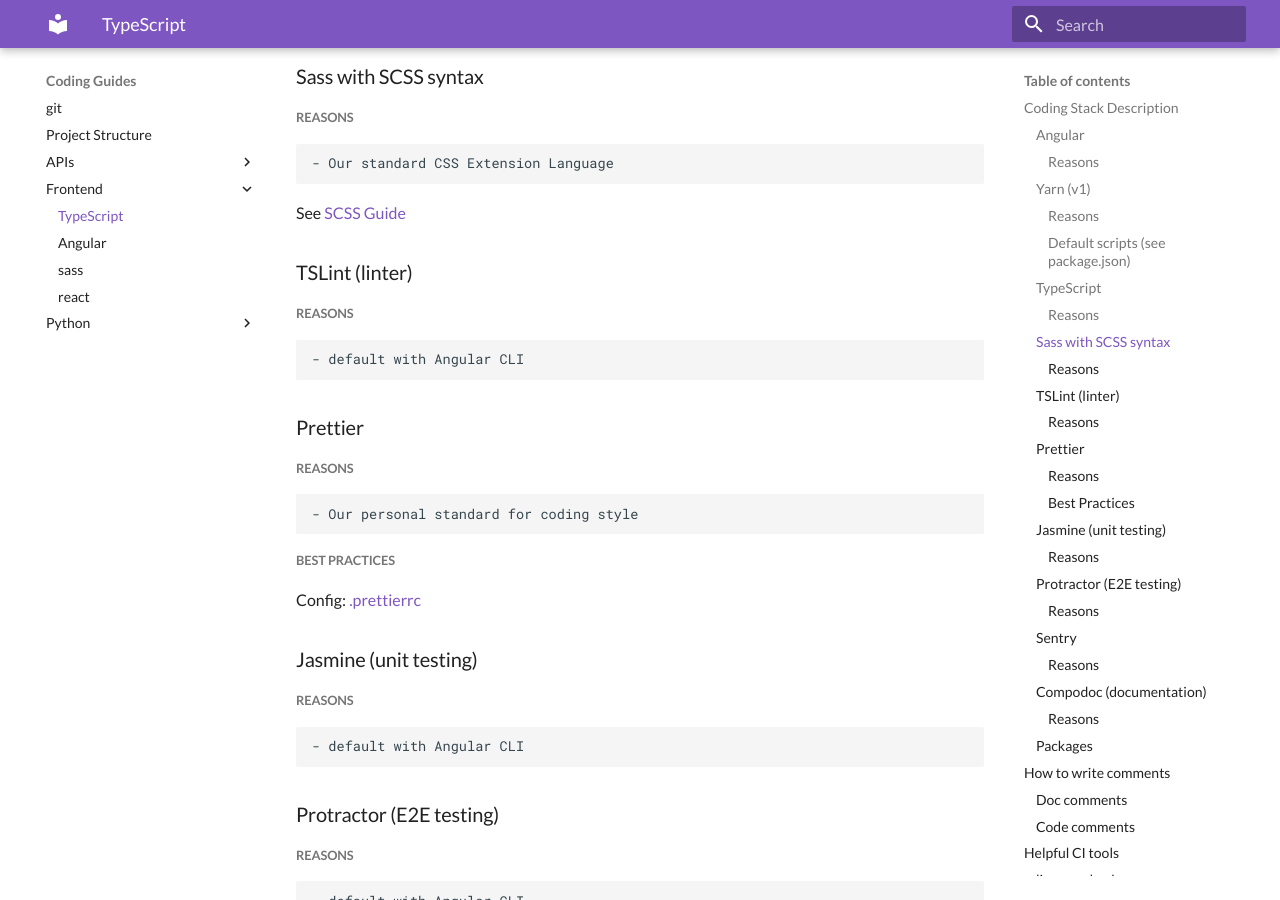
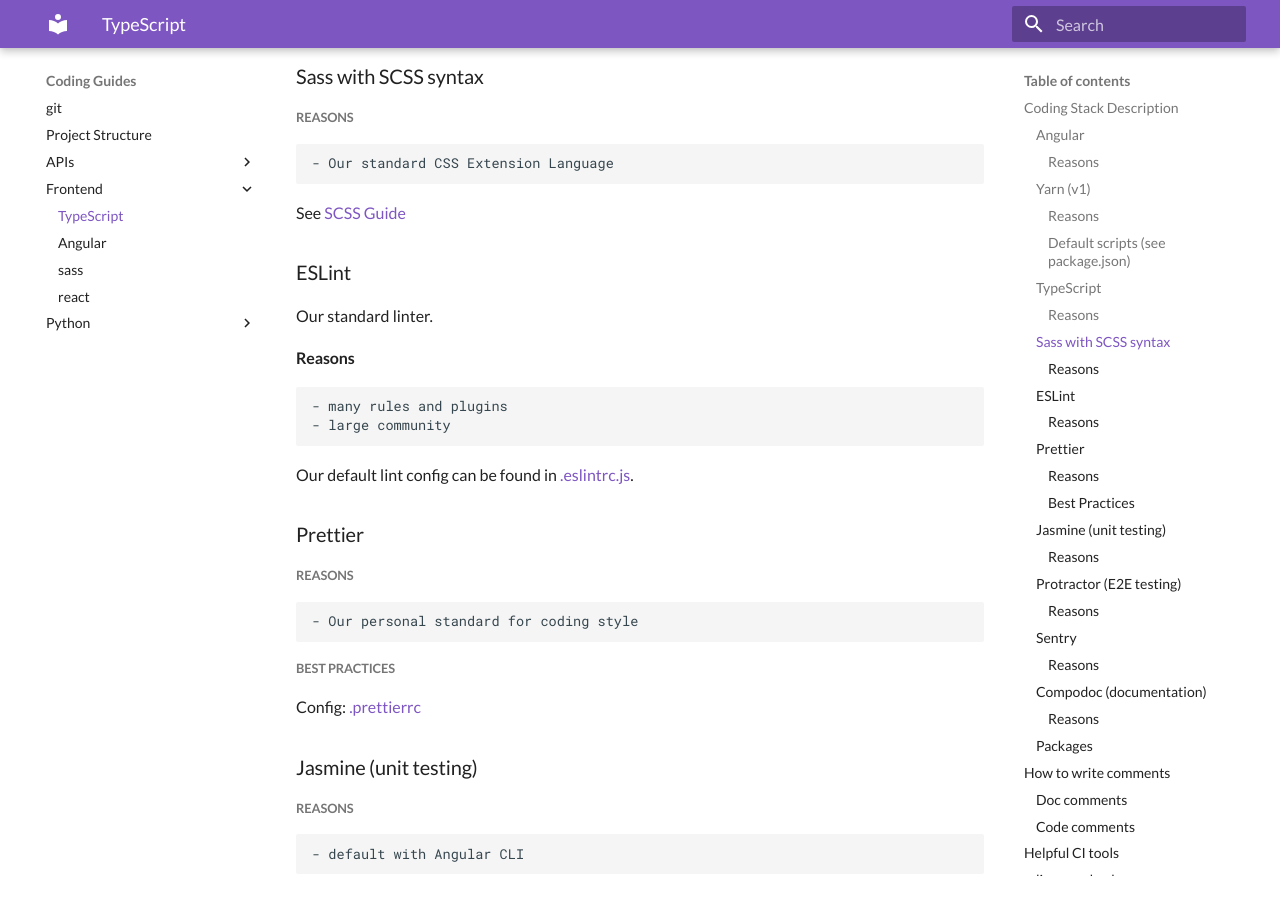
Before and after one commit to GreyRook/code-with-style, an MkDocs documentation site: the page built from docs/typescript/index.md, in a window 1280 px wide and 900 px high, scrolled down 1232 px. Built offline with MkDocs 1.6.1 and Material for MkDocs 9.7.7, drawn with Linux system fonts in a browser that asks for light colours.

Commit message:
Update the linter of choice to ESLint and add our default config

```diff
--- a/docs/typescript/index.md
+++ b/docs/typescript/index.md
@@ -45,9 +45,15 @@
     - Our standard CSS Extension Language
 See [SCSS Guide](./../scss/index.md)
 
-### TSLint (linter)
-##### Reasons
-    - default with Angular CLI
+### ESLint
+
+Our standard linter.
+
+#### Reasons
+    - many rules and plugins
+    - large community
+
+Our default lint config can be found in [.eslintrc.js](.eslintrc.js).
 
 ### Prettier
 ##### Reasons
```
Also changed, not shown: docs/typescript/.eslintrc.js (added, +63 -0 lines).
